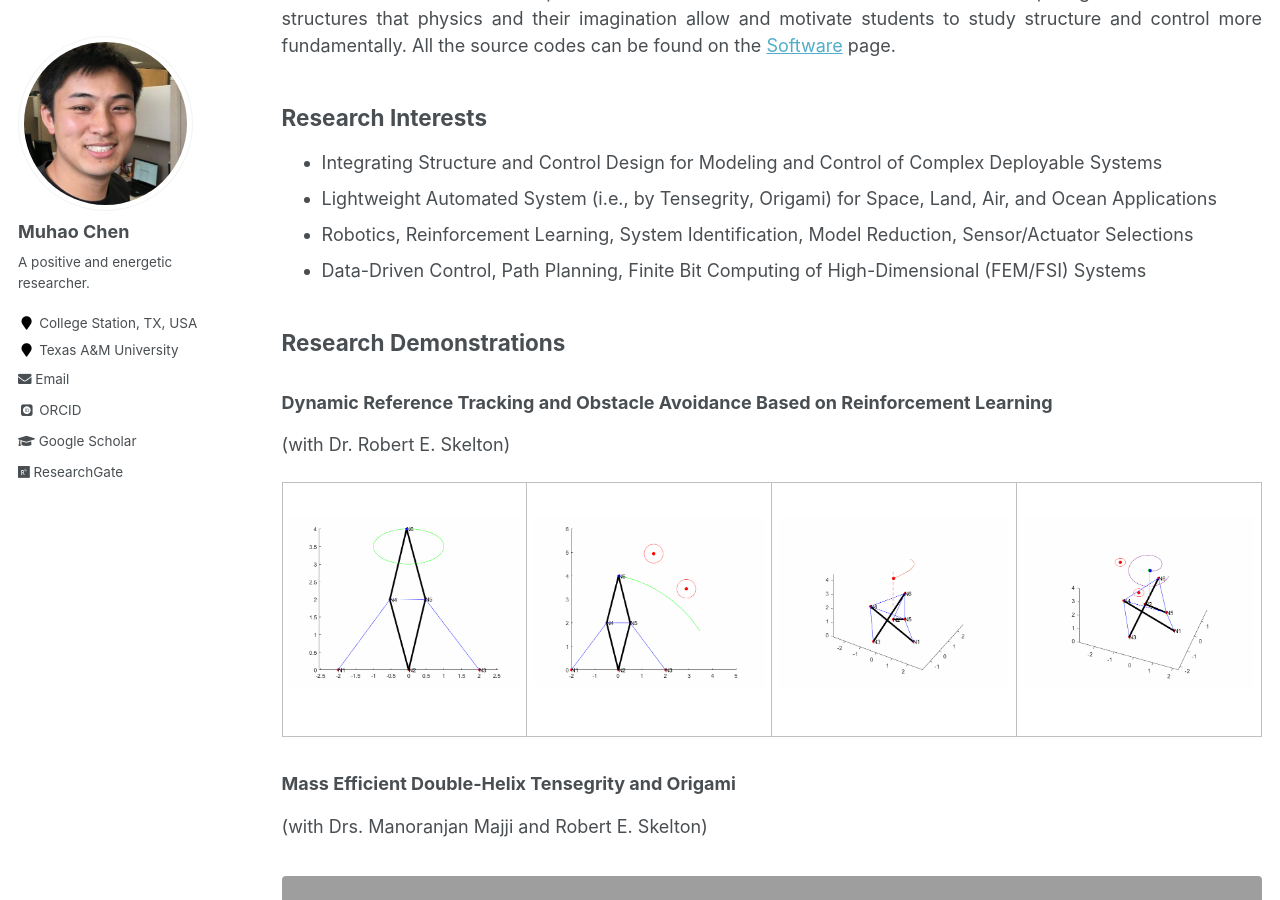
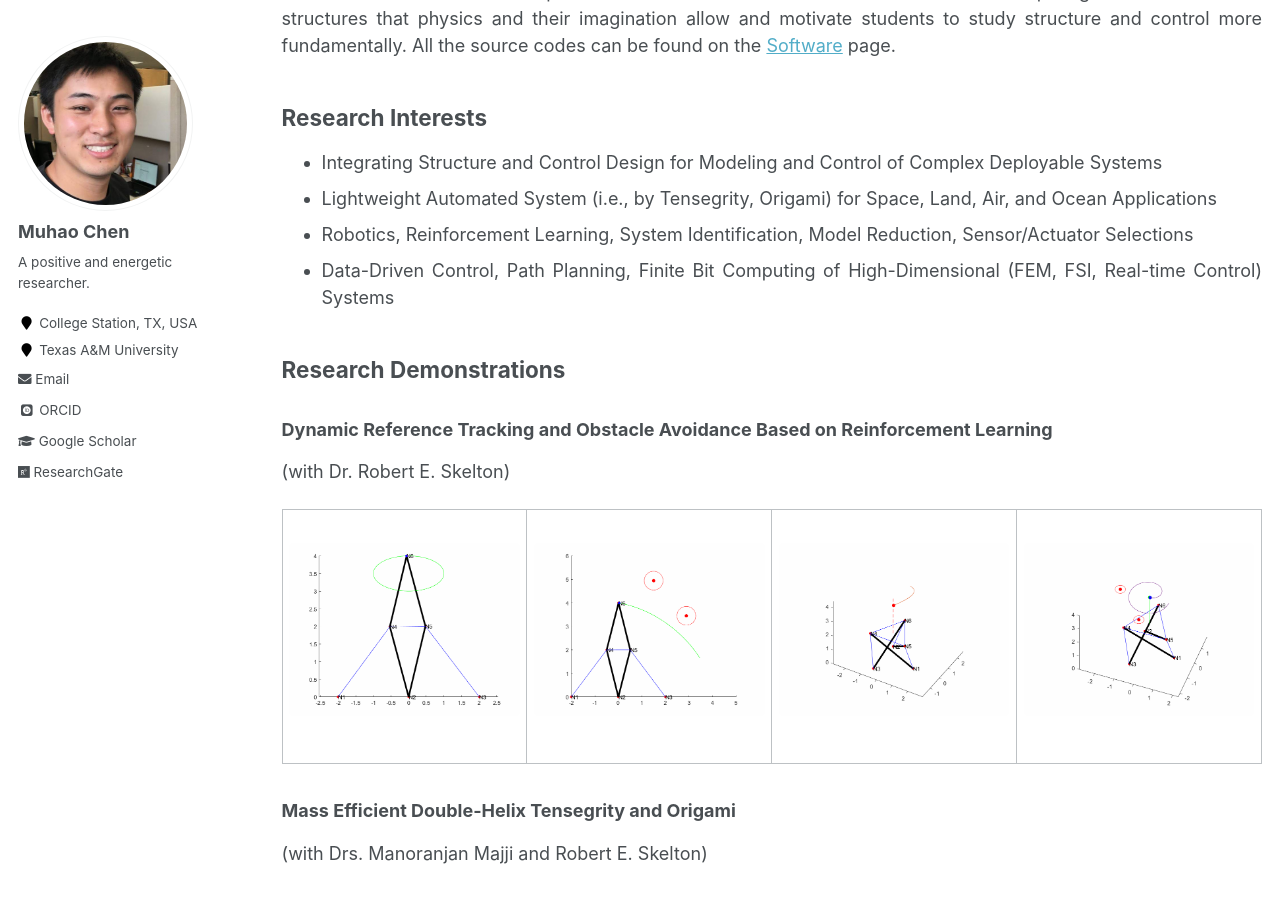
Before and after one commit to Muhao-Chen/muhao-chen.github.io, a Jekyll site: the page built from _pages/research.md, in a window 1280 px wide and 900 px high, scrolled down 471 px. Built offline with Jekyll 4.4.1, drawn with Linux system fonts in a browser that asks for light colours; some web fonts are replaced.

Commit message:
Update research.md

```diff
--- a/_pages/research.md
+++ b/_pages/research.md
@@ -19,7 +19,7 @@ We would also like to develop and offer more and more software and tools to help
  * Integrating Structure and Control Design for Modeling and Control of Complex Deployable Systems
  * Lightweight Automated System (i.e., by Tensegrity, Origami) for Space, Land, Air, and Ocean Applications
  * Robotics, Reinforcement Learning, System Identification, Model Reduction, Sensor/Actuator Selections
- * Data-Driven Control, Path Planning, Finite Bit Computing of High-Dimensional (FEM/FSI) Systems
+ * Data-Driven Control, Path Planning, Finite Bit Computing of High-Dimensional (FEM, FSI, Real-time Control) Systems
 
 <!--
 ## Research Keywords
```
